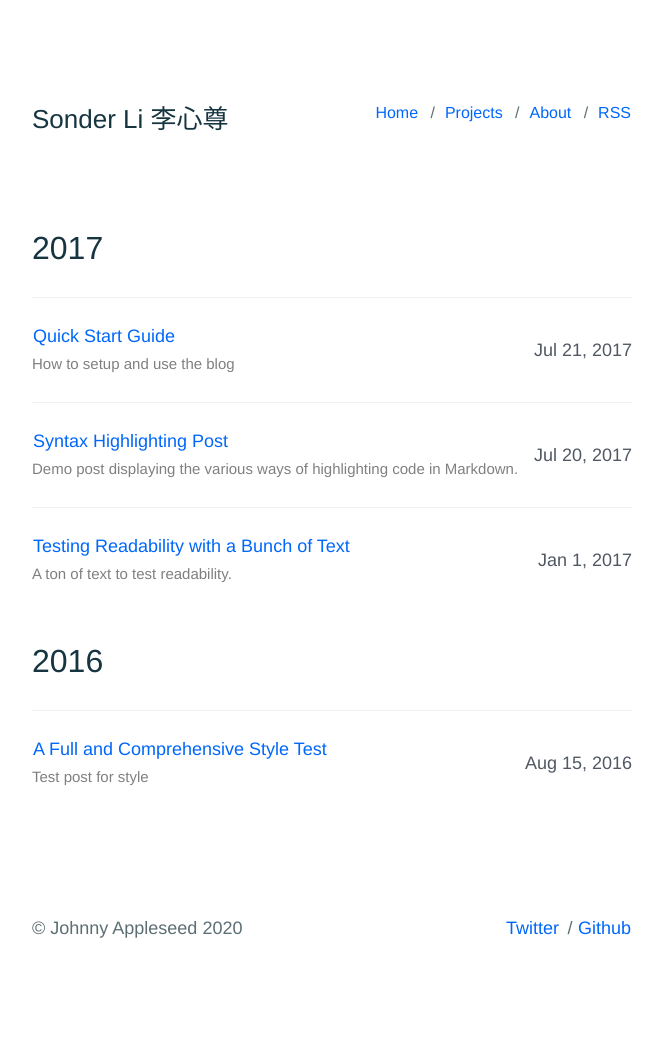
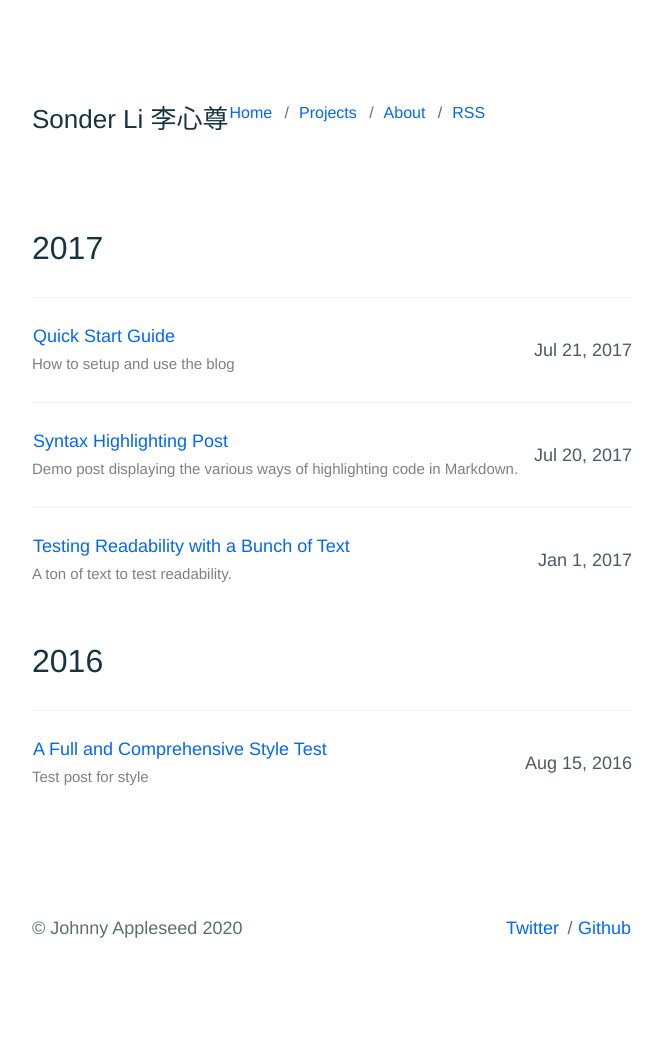
Before and after one commit to sumchuenli/sumchuenli.github.io, a Jekyll site: the page built from index.html, in a window 1280 px wide. Shown: the whole page, without its empty margins (308-971 px from the left). Built offline with Jekyll 4.4.1, drawn with Linux system fonts in a browser that asks for light colours.

Commit message:
Update header.html

```diff
--- a/_includes/header.html
+++ b/_includes/header.html
@@ -1,5 +1,5 @@
 <header class="c-page__header">
-  <div style="vertical-align:text-bottom">
+  <div style="display:table-cell; vertical-align:text-bottom">
   <div style="float:left"><h1>{{ site.title}}</h1></div>
   <div style="float:right">
   <p>
```
